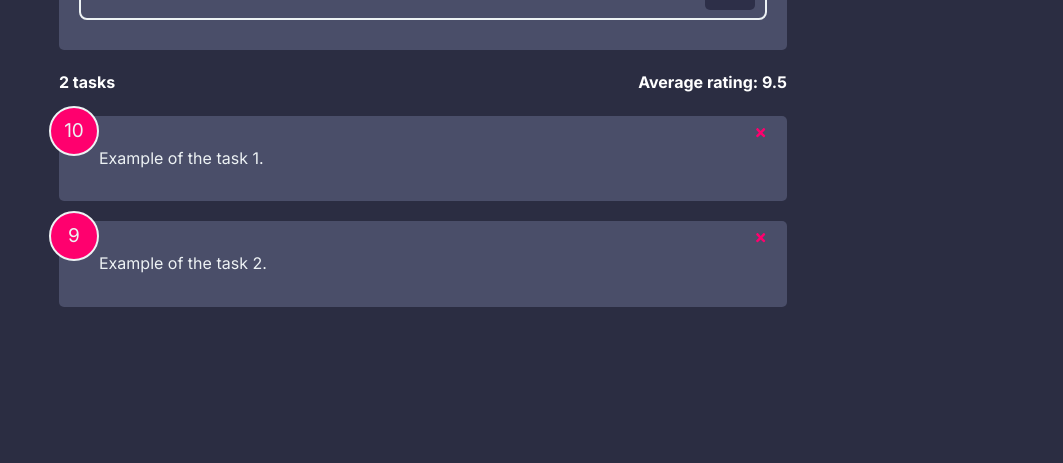
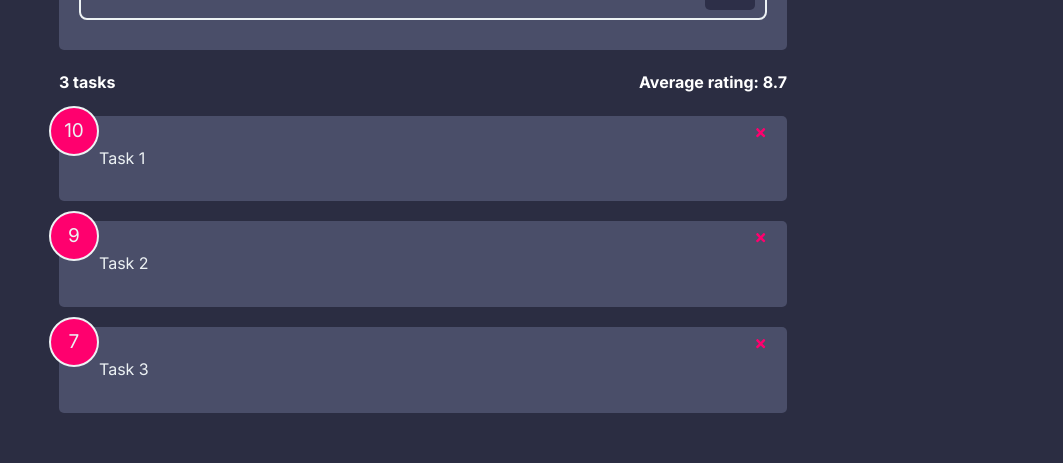
Before and after one commit to Dimterion/Tasks-app, a React (Create React App) app: page / in a window 1280 px wide. Shown: the part 220-683 px from the top of the page, without its empty margins (217-1280 px from the left). Built offline with nearby package versions, Linux system fonts and the light colour scheme.

Commit message:
Added Context.

```diff
--- a/src/components/TaskForm.jsx
+++ b/src/components/TaskForm.jsx
@@ -1,13 +1,16 @@
-import { useState } from "react";
+import { useState, useContext } from "react";
 import RatingSelect from "./RatingSelect";
 import Card from "./shared/Card";
 import Button from "./shared/Button";
+import TasksContext from "../context/TasksContext";
 
-function TaskForm({ handleAdd }) {
+function TaskForm() {
   const [text, setText] = useState("");
   const [rating, setRating] = useState(10);
   const [btnDisabled, setBtnDisabled] = useState(true);
   const [message, setMessage] = useState("");
+
+  const { addTask } = useContext(TasksContext);
 
   const handleTextChange = ({ target: { value } }) => {
     if (value === "") {
@@ -32,7 +35,7 @@ function TaskForm({ handleAdd }) {
         rating,
       };
 
-      handleAdd(newTask);
+      addTask(newTask);
 
       setText("");
       setRating(10);
--- a/src/components/TaskItem.jsx
+++ b/src/components/TaskItem.jsx
@@ -1,12 +1,16 @@
 import { FaTimes } from "react-icons/fa";
+import { useContext } from "react";
 import { PropTypes } from "prop-types";
 import Card from "./shared/Card";
+import TasksContext from "../context/TasksContext";
 
-function TaskItem({ taskItem, handleDelete }) {
+function TaskItem({ taskItem }) {
+  const { deleteTask } = useContext(TasksContext);
+
   return (
     <Card>
       <div className="num-display">{taskItem.rating}</div>
-      <button onClick={() => handleDelete(taskItem.id)} className="close">
+      <button onClick={() => deleteTask(taskItem.id)} className="close">
         <FaTimes />
       </button>
       <div className="text-display">{taskItem.text}</div>
--- a/src/components/TasksList.jsx
+++ b/src/components/TasksList.jsx
@@ -1,8 +1,11 @@
 import { motion, AnimatePresence } from "framer-motion";
-import { PropTypes } from "prop-types";
+import { useContext } from "react";
 import TaskItem from "./TaskItem";
+import TasksContext from "../context/TasksContext";
 
-function TasksList({ tasks, handleDelete }) {
+function TasksList() {
+  const { tasks } = useContext(TasksContext);
+
   if (!tasks || tasks.length === 0) {
     return <p>No tasks yet.</p>;
   }
@@ -32,11 +35,7 @@ function TasksList({ tasks, handleDelete }) {
             exit={{ opacity: 0 }}
             layout
           >
-            <TaskItem
-              key={taskItem.id}
-              taskItem={taskItem}
-              handleDelete={handleDelete}
-            />
+            <TaskItem key={taskItem.id} taskItem={taskItem} />
           </motion.div>
         ))}
       </AnimatePresence>
@@ -44,14 +43,4 @@ function TasksList({ tasks, handleDelete }) {
   );
 }
 
-TasksList.propTypes = {
-  tasks: PropTypes.arrayOf(
-    PropTypes.shape({
-      id: PropTypes.oneOfType([PropTypes.string, PropTypes.number]).isRequired,
-      text: PropTypes.string.isRequired,
-      rating: PropTypes.number.isRequired,
-    })
-  ),
-};
-
 export default TasksList;
--- a/src/components/TasksStats.jsx
+++ b/src/components/TasksStats.jsx
@@ -1,6 +1,9 @@
-import { PropTypes } from "prop-types";
+import { useContext } from "react";
+import TasksContext from "../context/TasksContext";
 
-function TasksStats({ tasks }) {
+function TasksStats() {
+  const {tasks} = useContext(TasksContext)
+
   // Calculate avg rating
   let average =
     tasks.reduce((acc, cur) => {
@@ -17,8 +20,4 @@ function TasksStats({ tasks }) {
   );
 }
 
-TasksStats.propTypes = {
-  tasks: PropTypes.array.isRequired,
-};
-
 export default TasksStats;
--- /dev/null
+++ b/src/context/TasksContext.js
@@ -0,0 +1,49 @@
+import { v4 as uuidv4 } from "uuid";
+import { createContext, useState } from "react";
+
+const TasksContext = createContext();
+
+export const TasksProvider = ({ children }) => {
+  const [tasks, setTasks] = useState([
+    {
+      id: 1,
+      text: "Task 1",
+      rating: 10,
+    },
+    {
+      id: 2,
+      text: "Task 2",
+      rating: 9,
+    },
+    {
+      id: 3,
+      text: "Task 3",
+      rating: 7,
+    },
+  ]);
+
+  const addTask = (newTask) => {
+    newTask.id = uuidv4();
+    setTasks([newTask, ...tasks]);
+  };
+
+  const deleteTask = (id) => {
+    if (window.confirm("Are you sure you want to delete task?")) {
+      setTasks(tasks.filter((task) => task.id !== id));
+    }
+  };
+
+  return (
+    <TasksContext.Provider
+      value={{
+        tasks,
+        deleteTask,
+        addTask,
+      }}
+    >
+      {children}
+    </TasksContext.Provider>
+  );
+};
+
+export default TasksContext;
--- a/src/pages/HomePage.jsx
+++ b/src/pages/HomePage.jsx
@@ -1,30 +1,15 @@
-import { v4 as uuidv4 } from "uuid";
-import { useState } from "react";
 import TaskForm from "../components/TaskForm";
 import TasksStats from "../components/TasksStats";
 import TasksList from "../components/TasksList";
-import tasksData from "../data/tasksData";
+import { TasksProvider } from "../context/TasksContext";
 
 function HomePage() {
-  const [tasks, setTasks] = useState(tasksData);
-
-  const addTask = (newTask) => {
-    newTask.id = uuidv4();
-    setTasks([newTask, ...tasks]);
-  };
-
-  const deleteTask = (id) => {
-    if (window.confirm("Are you sure you want to delete task?")) {
-      setTasks(tasks.filter((task) => task.id !== id));
-    }
-  };
-
   return (
-    <>
-      <TaskForm handleAdd={addTask} />
-      <TasksStats tasks={tasks} />
-      <TasksList tasks={tasks} handleDelete={deleteTask} />
-    </>
+    <TasksProvider>
+      <TaskForm />
+      <TasksStats />
+      <TasksList />
+    </TasksProvider>
   );
 }
 
```
